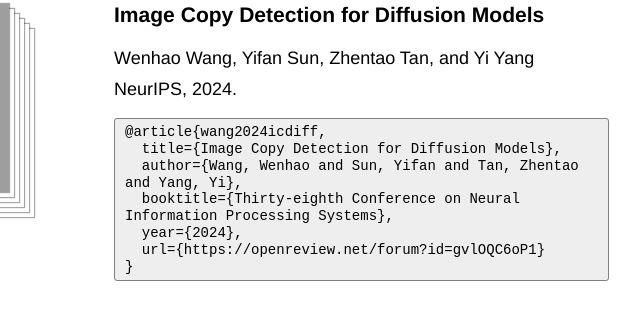
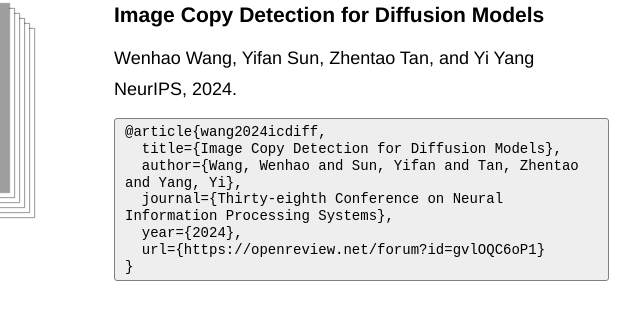
Before and after one commit to ICDiff/ICDiff.github.io, a plain HTML site: page index.html in a window 1280 px wide. Shown: the part 4987-5312 px from the top of the page, 461-1101 px from the left. Drawn offline with Linux system fonts and the light colour scheme; grey boxes are pictures that could not be loaded; a script that the page names is missing.

Commit message:
Update index.html

```diff
--- a/index.html
+++ b/index.html
@@ -148,7 +148,7 @@ protocol-driven methods and non-PDF choices on the D-Rep test set. Moreover, by
         <pre><code>@article{wang2024icdiff,
   title={Image Copy Detection for Diffusion Models},
   author={Wang, Wenhao and Sun, Yifan and Tan, Zhentao and Yang, Yi},
-  booktitle={Thirty-eighth Conference on Neural Information Processing Systems},
+  journal={Thirty-eighth Conference on Neural Information Processing Systems},
   year={2024},
   url={https://openreview.net/forum?id=gvlOQC6oP1}
 }</code></pre>
```
